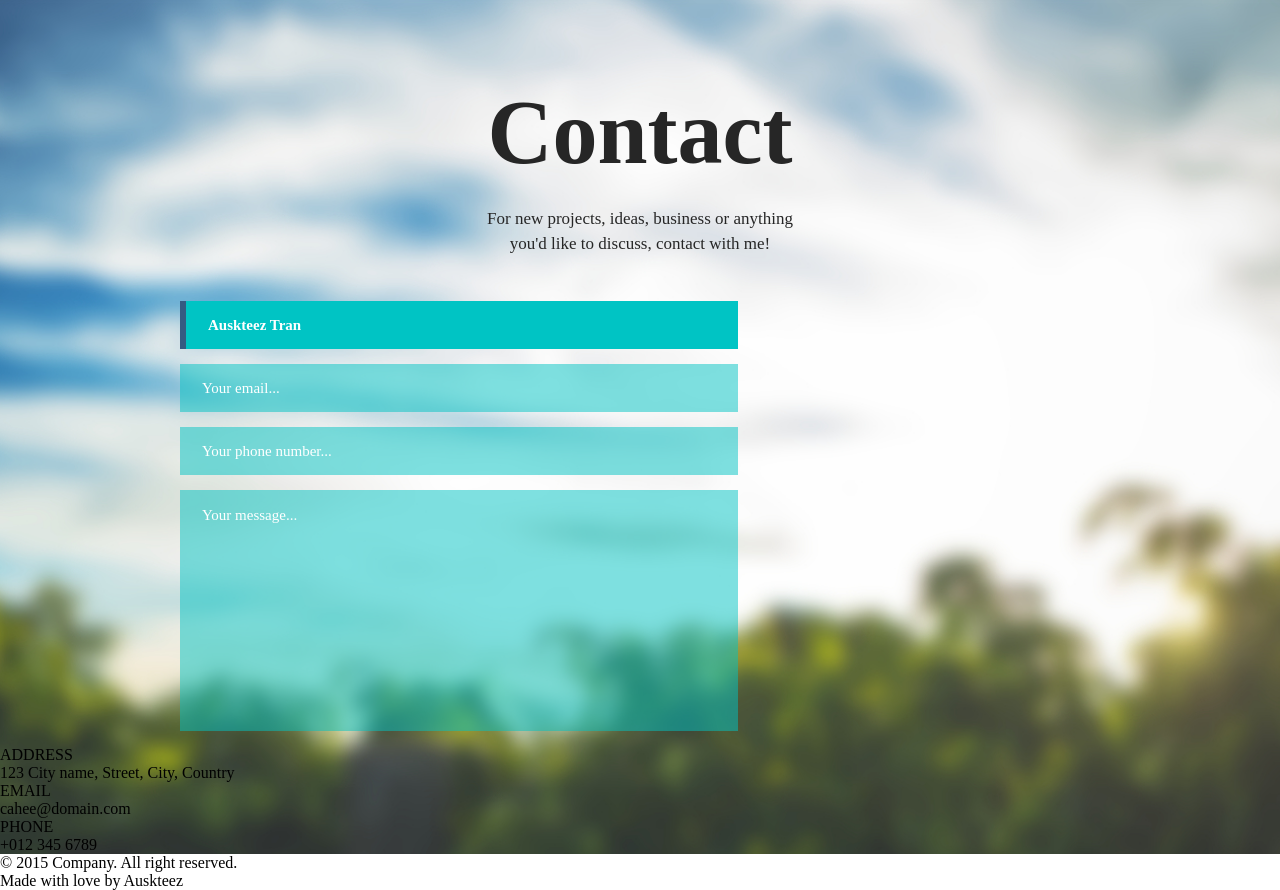
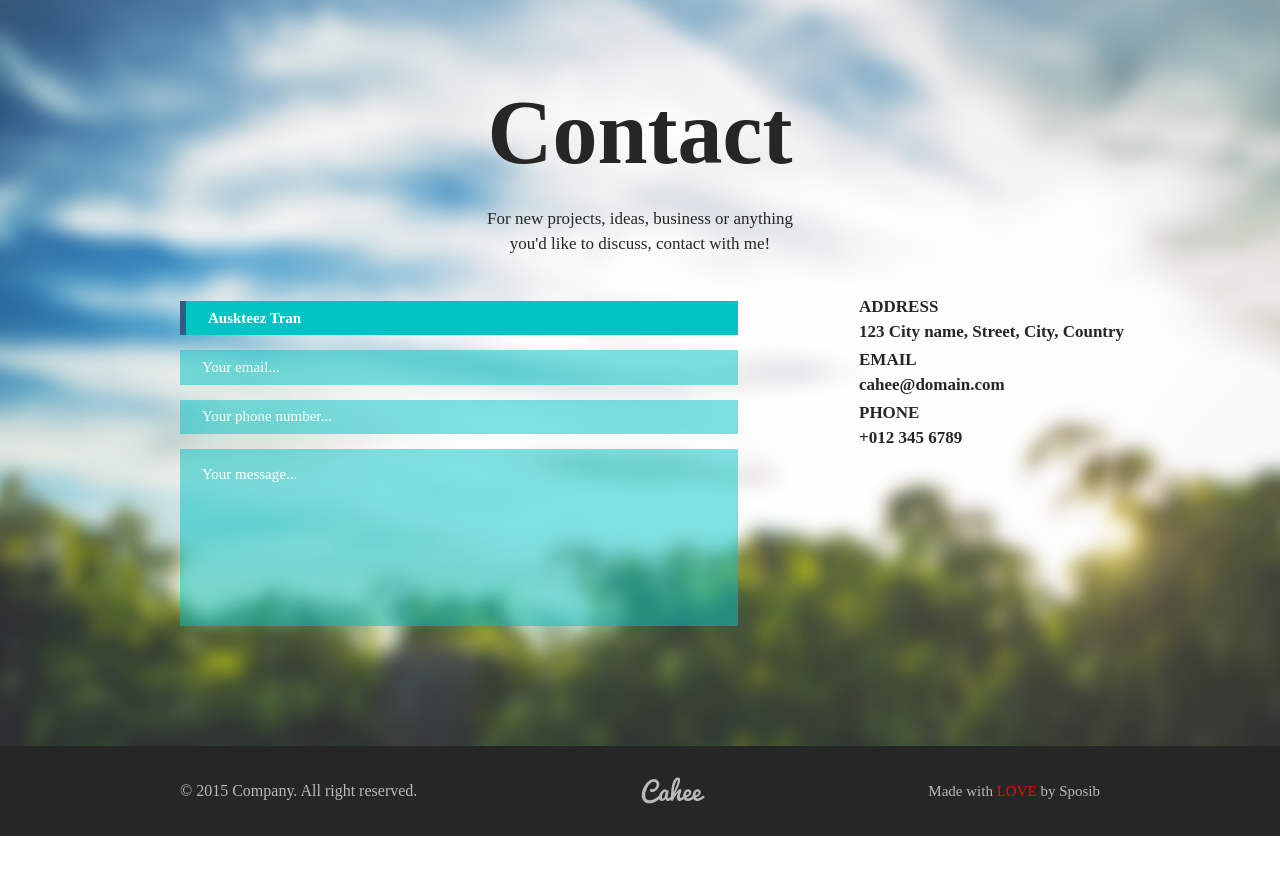
Before and after one commit to sposibb/lessons12_1, a plain HTML site: page index.html in a window 1280 px wide. After the commit the page ends 836 px from the top, so only its background shows below. Drawn offline with Linux system fonts and the light colour scheme.

Commit message:
all css add

```diff
--- a/css/style.css
+++ b/css/style.css
@@ -77,6 +77,11 @@ form {
   line-height: 18px;
   color: white;
 }
+input[type="number"]::-webkit-outer-spin-button,
+input[type="number"]::-webkit-inner-spin-button {
+  -webkit-appearance: none;
+  margin: 0;
+}
 #textarea::placeholder {
   font-family: "Raleway";
   font-style: normal;
@@ -89,4 +94,56 @@ form {
   resize: none;
   padding-top: 16px;
   height: 250px;
+  margin-bottom: 120px;
 }
+.column_form {
+  display: flex;
+}
+.info_form {
+  font-family: "Raleway";
+  font-style: normal;
+  font-weight: bold;
+  font-size: 17px;
+  line-height: 25px;
+  color: #262626;
+  margin-left: 121px;
+  display: flex;
+  flex-direction: column;
+}
+.bottom_p {
+  margin-top: -7px;
+  margin-bottom: 10px;
+}
+footer {
+  height: 90px;
+  background: url(/img/BG_footer.png) center center no-repeat;
+  background-size: cover;
+  display: flex;
+  justify-content: space-between;
+}
+.footer_p1 {
+  margin-left: 180px;
+  margin-top: 35px;
+  font-family: "Raleway";
+  font-style: normal;
+  font-weight: 300;
+  font-size: 16px;
+  line-height: 19px;
+  color: #b9b9b9;
+}
+.footer_p2 {
+  font-family: "Raleway";
+  font-style: normal;
+  font-weight: 300;
+  font-size: 15px;
+  line-height: 18px;
+  color: #b9b9b9;
+  margin-right: 180px;
+  margin-top: 36px;
+}
+.logo_img {
+  margin-top: 31px;
+}
+.love {
+  color: red;
+}
--- a/index.html
+++ b/index.html
@@ -20,6 +20,7 @@
           For new projects, ideas, business or anything <br />
           you'd like to discuss, contact with me!
         </p>
+        <div class="column_form">
           <form action="get">
             <label for="text"></label>
             <input
@@ -53,26 +54,28 @@
               placeholder="Your message..."
             ></textarea>
           </form>
-
-        <div>
-          <p>
+          <div class="info_form">
+            <p class="bottom_p">
               ADDRESS <br />
               123 City name, Street, City, Country
             </p>
-          <p>
+            <p class="bottom_p">
               EMAIL <br />
               cahee@domain.com
             </p>
-          <p>
+            <p class="bottom_p">
               PHONE <br />
               +012 345 6789
             </p>
           </div>
+        </div>
       </section>
       <footer>
-        <p>© 2015 Company. All right reserved.</p>
-        <div></div>
-        <p>Made with love by Auskteez</p>
+        <p class="footer_p1">© 2015 Company. All right reserved.</p>
+        <div class="logo_img"><img src="img/logo (1).png" alt="Logo" /></div>
+        <p class="footer_p2">
+          Made with <span class="love">LOVE</span> by Sposib
+        </p>
       </footer>
     </main>
   </body>
```
Lines whose indentation alone changed are shown as unchanged.
